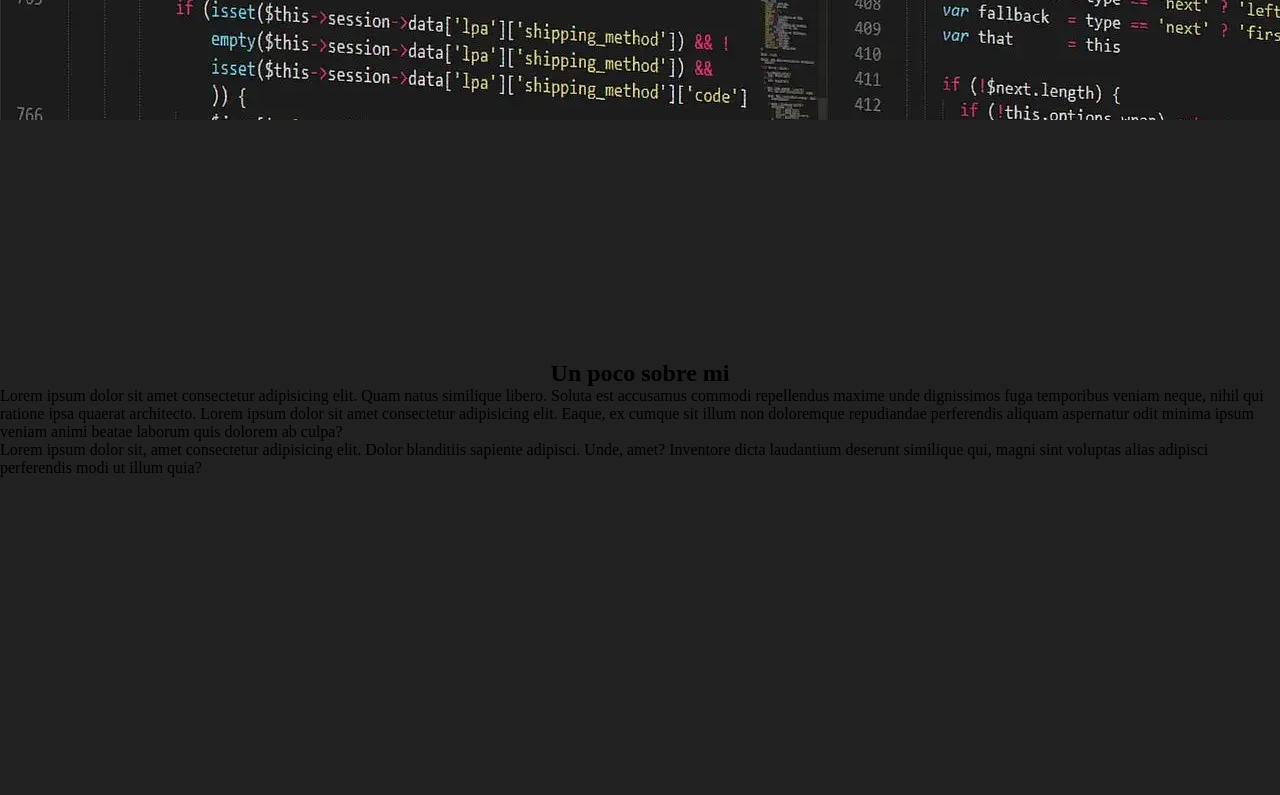
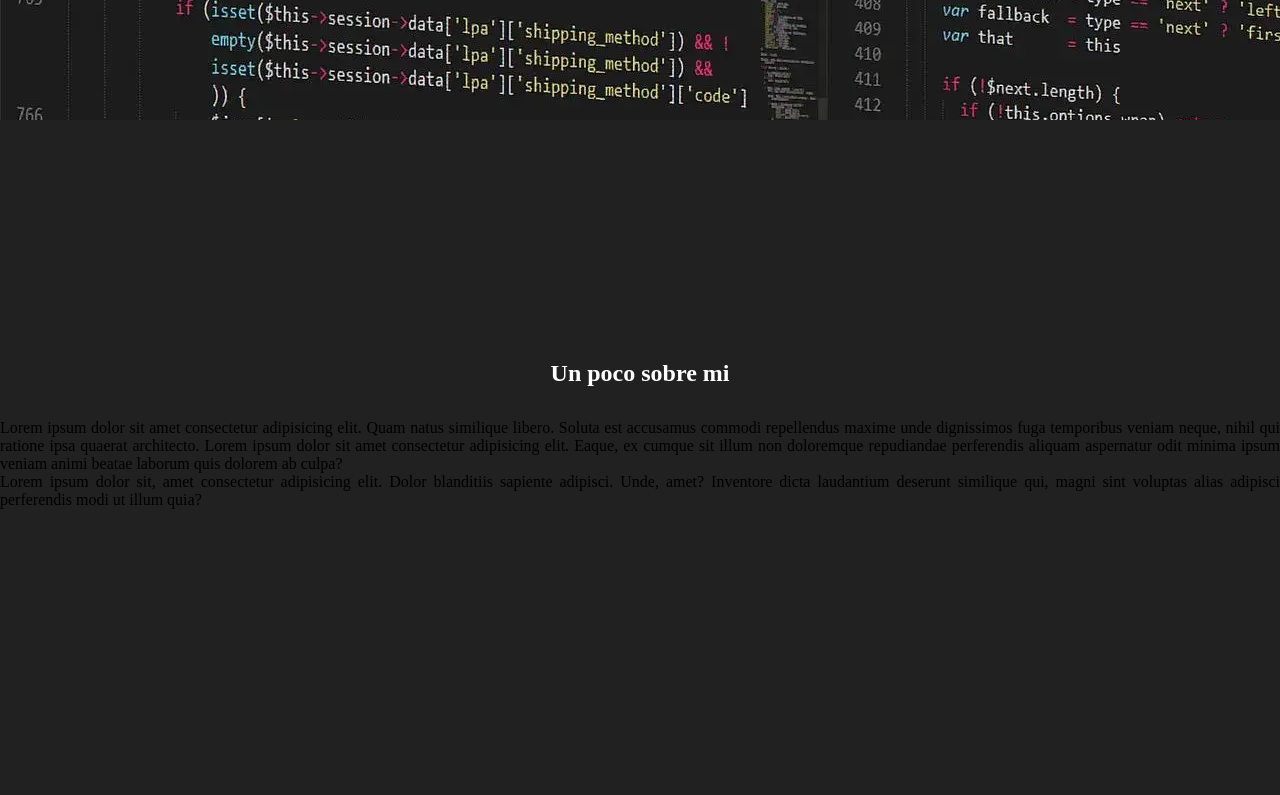
Before and after one commit to josedavid1947x/David_blog, a plain HTML site: page index.html in a window 1280 px wide. Shown: the part 660-1455 px from the top of the page. Drawn offline with Linux system fonts and the light colour scheme.

Commit message:
no se hicieron muchos cambios

```diff
--- a/style.css
+++ b/style.css
@@ -48,7 +48,6 @@ a{
     gap: 3rem;
     font-family: var(--letter-primary);
     padding-right: 10em;
-    color: red;
 }
 /* Estilos al home*/
 .home{
@@ -103,6 +102,10 @@ a{
 /* Estilos al About*/
 
 .about{
+    display: flex;
+    flex-direction: column;
+    gap: 2rem;
+
     padding-top: 15rem;
     padding-bottom: 20rem;
     background-color: #212121;
@@ -112,4 +115,12 @@ a{
     display: flex;
     align-items: center;
     justify-content: center;
+    color: white;
 }
+
+.about p{
+    display: flex;
+    align-items: center;
+    justify-content: center;
+    text-align: justify;
+}
```
